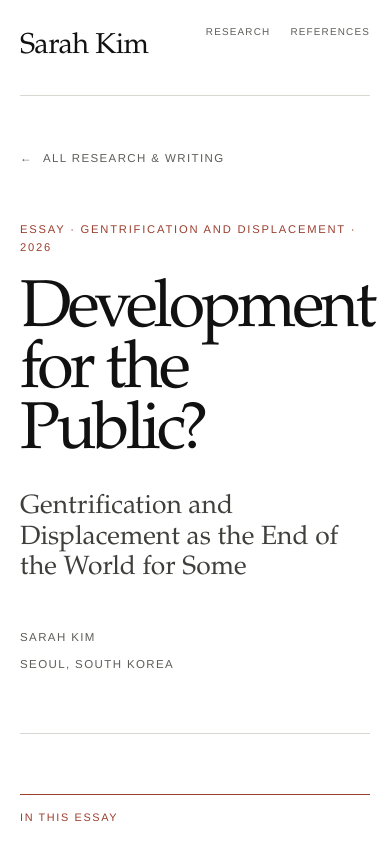
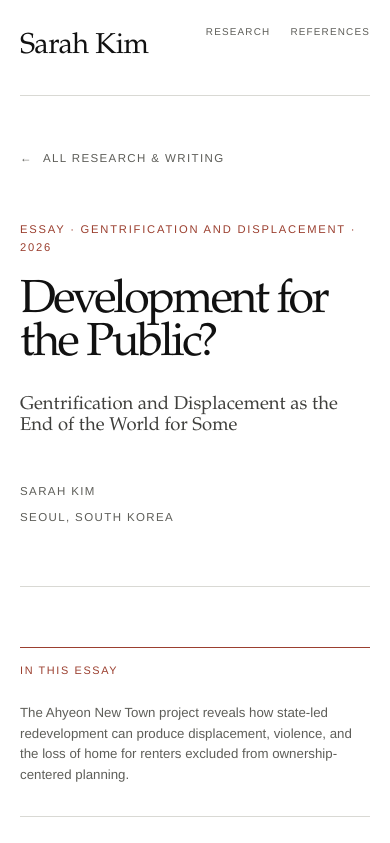
Before and after one commit to bysarahkim/bysarahkim.com, a Next.js app: page /writing/development-for-the-public in a window 390 px wide. Shown: the top 843 px of the page. Built offline with nearby package versions, Linux system fonts and the light colour scheme.

Commit message:
Reduce research and writing title sizes by 30%

```diff
--- a/app/globals.css
+++ b/app/globals.css
@@ -166,7 +166,7 @@ h2 {
 .writing-card:hover .writing-card-image img { transform: scale(1.02); filter: grayscale(25%); }
 .writing-card-type { position: absolute; left: 20px; bottom: 20px; padding: 8px 11px; background: var(--paper); color: var(--terracotta); }
 .writing-card-copy { padding: 26px 0 0; border-top: 1px solid var(--ink); }
-.writing-card h3 { margin: 0; font-family: var(--serif); font-size: clamp(2rem, 3vw, 3.4rem); line-height: 1.05; font-weight: 400; }
+.writing-card h3 { margin: 0; font-family: var(--serif); font-size: clamp(1.4rem, 2.1vw, 2.38rem); line-height: 1.05; font-weight: 400; }
 .writing-card p { max-width: 620px; margin: 20px 0 26px; color: var(--taupe); }
 .writing-card-link { color: var(--terracotta); }
 
@@ -181,7 +181,7 @@ h2 {
   max-width: 980px;
   margin: 0;
   font-family: var(--serif);
-  font-size: clamp(2.8rem, 5vw, 5.2rem);
+  font-size: clamp(1.96rem, 3.5vw, 3.64rem);
   font-weight: 400;
   line-height: 1.05;
   letter-spacing: -0.035em;
@@ -189,7 +189,7 @@ h2 {
 .featured-research h3 span {
   display: block;
   margin-top: 18px;
-  font-size: clamp(1.65rem, 2.8vw, 2.7rem);
+  font-size: clamp(1.155rem, 1.96vw, 1.89rem);
   line-height: 1.16;
   letter-spacing: -0.02em;
 }
@@ -323,7 +323,7 @@ footer > a { border-bottom: 1px solid #d58d7c; padding-bottom: 3px; }
 
 .essay-hero h1 {
   max-width: 1080px;
-  font-size: clamp(4.3rem, 8vw, 8rem);
+  font-size: clamp(3.01rem, 5.6vw, 5.6rem);
   line-height: 0.92;
 }
 
@@ -331,7 +331,7 @@ footer > a { border-bottom: 1px solid #d58d7c; padding-bottom: 3px; }
   max-width: 760px;
   margin: 38px 0 60px;
   font-family: var(--serif);
-  font-size: clamp(1.65rem, 3vw, 2.7rem);
+  font-size: clamp(1.155rem, 2.1vw, 1.89rem);
   line-height: 1.16;
   color: #3f3f3c;
 }
@@ -552,7 +552,7 @@ footer > a { border-bottom: 1px solid #d58d7c; padding-bottom: 3px; }
   .copyright { grid-column: auto; margin-top: 34px; }
   .essay-hero { padding: 48px 0 60px; }
   .back-link { margin-bottom: 54px; }
-  .essay-hero h1 { font-size: clamp(3.5rem, 17vw, 5rem); }
+  .essay-hero h1 { font-size: clamp(2.45rem, 11.9vw, 3.5rem); }
   .essay-subtitle { margin: 28px 0 44px; }
   .essay-byline { display: grid; gap: 8px; }
   .essay-layout { padding: 60px 0 84px; }
```
